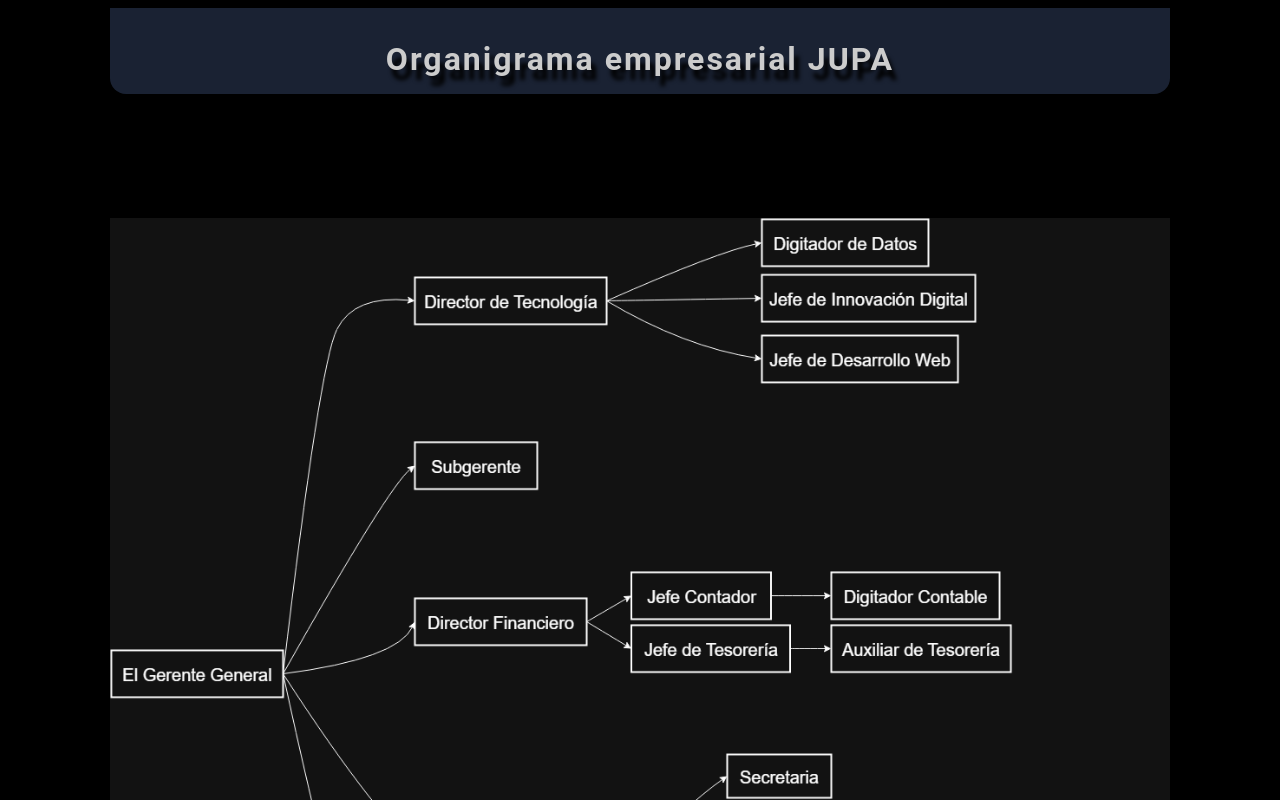
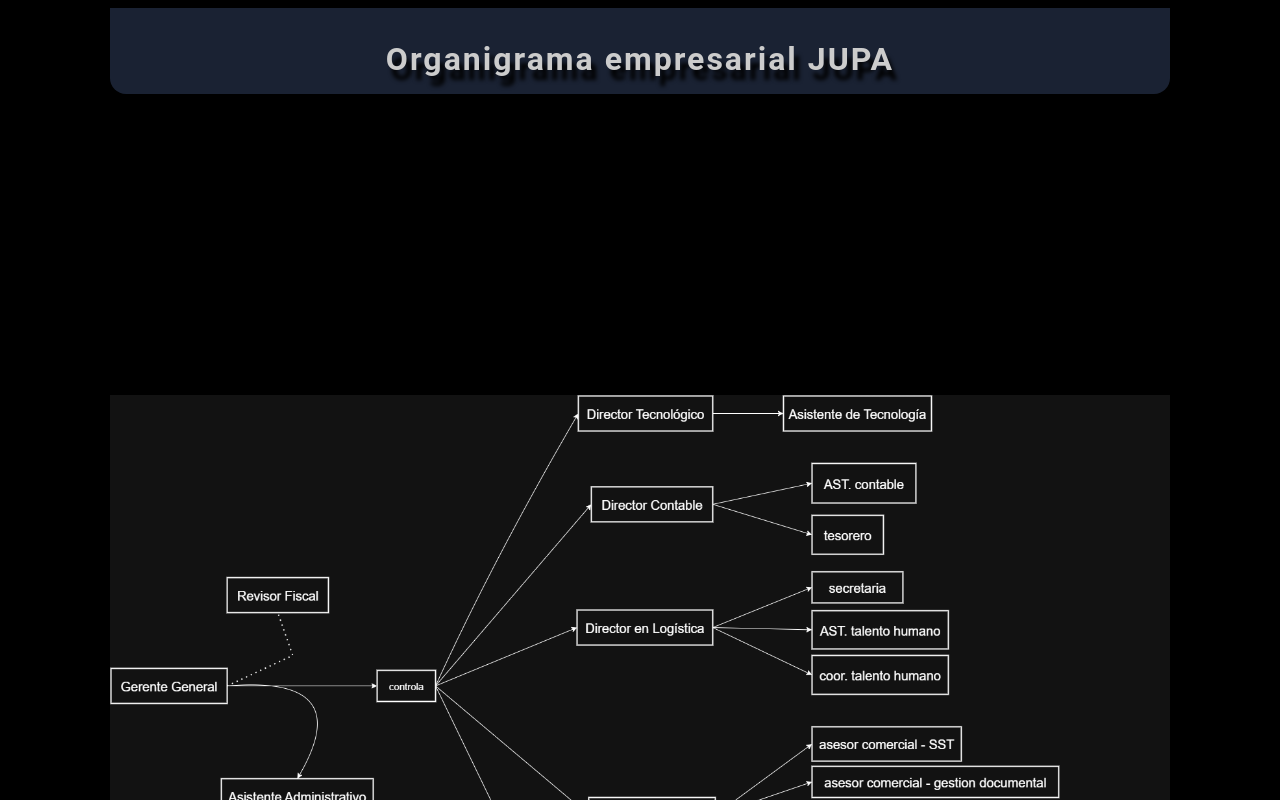
Before and after one commit to IVDC-dev/JUPA, a plain HTML site: page index.html in a window 1280 px wide. Shown: the top 800 px of the page. Drawn offline with Linux system fonts and the light colour scheme.

Commit message:
Update index.html

```diff
--- a/index.html
+++ b/index.html
@@ -10,7 +10,7 @@
 
     <header> Organigrama empresarial JUPA</header>
     <div class="organigrama-container">
-        <img id="imagen" src="img/organigrama_empresarial_JUPA.drawio.png" alt="Organigrama empresarial">
+        <img id="imagen" src="img/organigrama_jupa_cargos.drawio.png" alt="Organigrama empresarial">
     </div>
 
     <h1> Funcion de cada cargo</h1>
@@ -96,4 +96,5 @@
 
 
 </body>
+
 </html>
```
